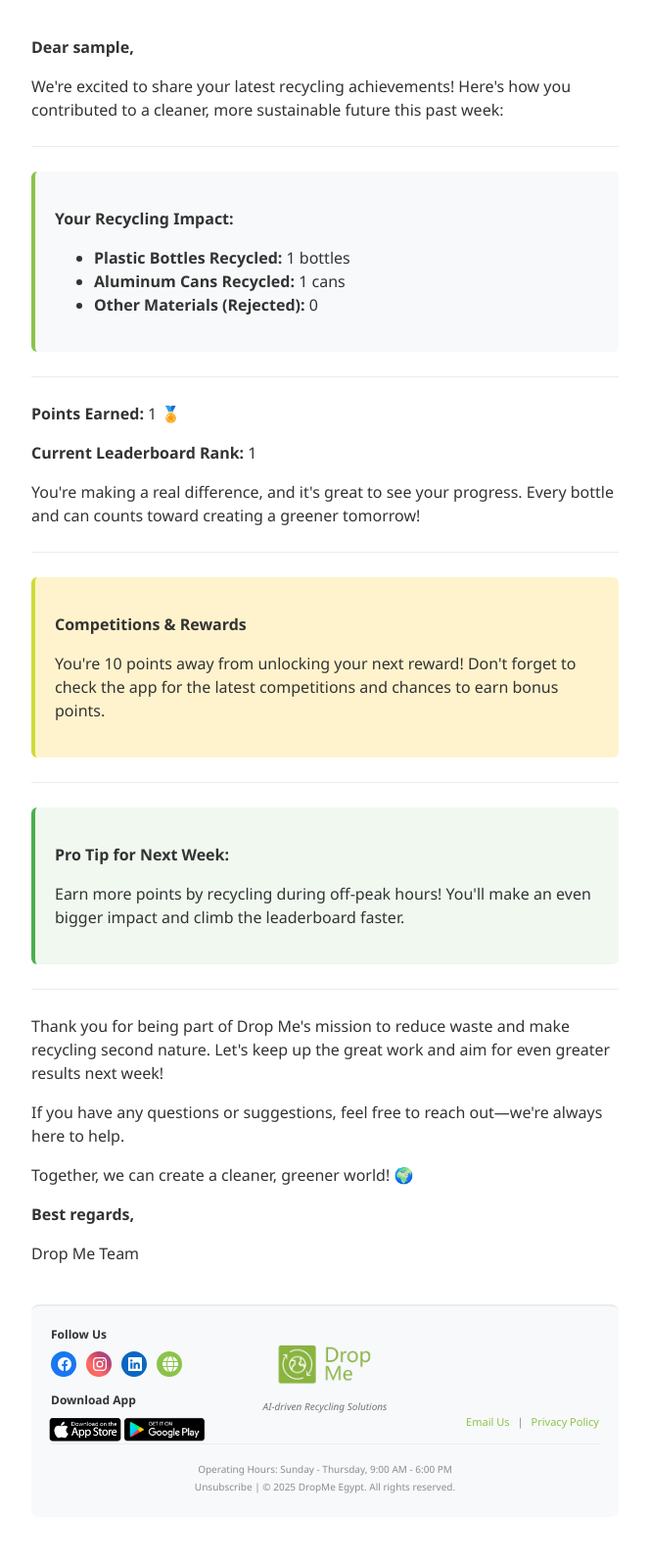
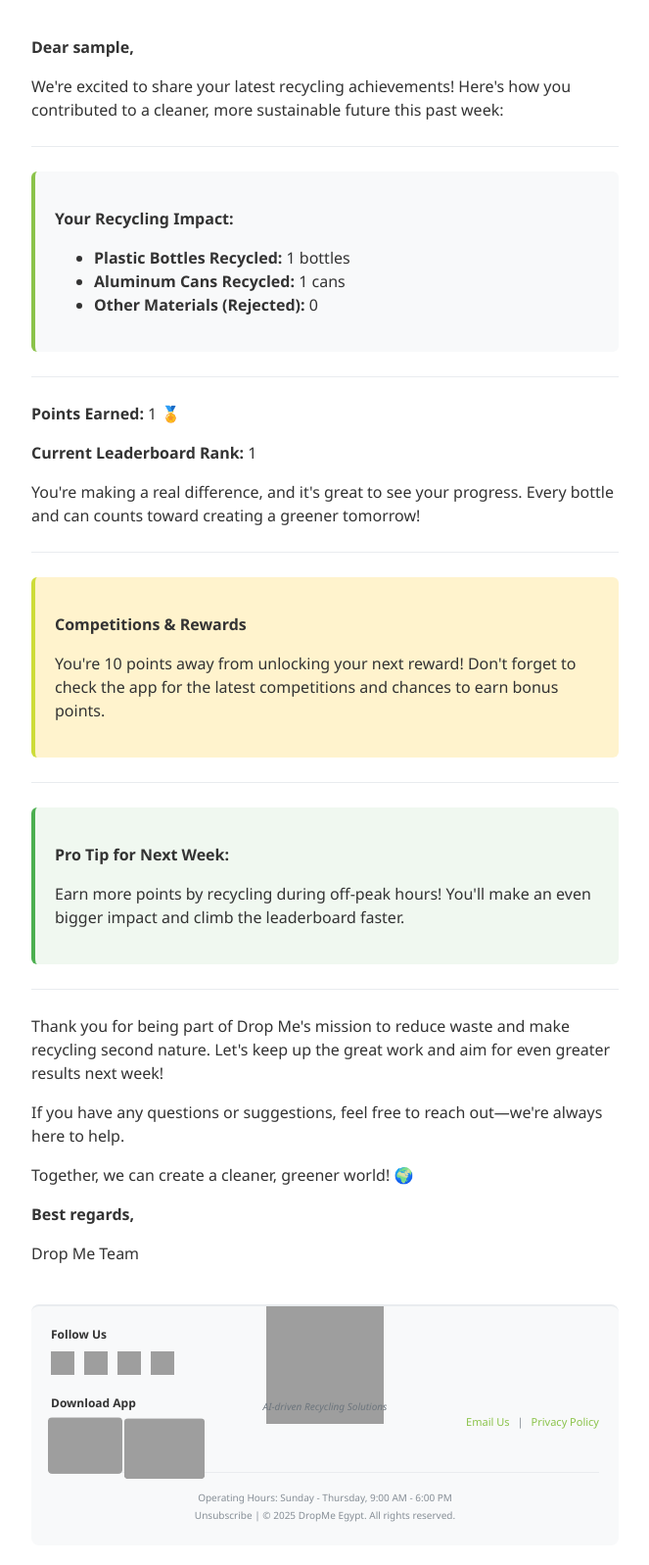
Before and after one commit to ahmedsaeed102/dropme, a Django app: template templates/active_recylce_weekly_summary_english.html in a window 1280 px wide. Shown: the whole page at 98% size, without its empty margins (308-971 px from the left). Before the commit the page ends 1524 px from the top, so only its background shows below. Run offline with Django 4.2, Linux system fonts and the light colour scheme; the template is opened without the code that fills it: most values are stand-ins (such as "Sample title", 1, 10 or a date in 2020); parts of the project's set-up code (start-up, migrations or seed data) failed here and were passed over; grey boxes are pictures that could not be loaded.

Commit message:
fix : email format

```diff
--- a/templates/active_recylce_weekly_summary_english.html
+++ b/templates/active_recylce_weekly_summary_english.html
@@ -21,7 +21,12 @@
         .content {
             margin-bottom: 40px;
         }
-
+        .social-links a img {
+            transition: transform 0.2s ease;
+        }
+        .social-links a:hover img {
+            transform: scale(1.1);
+        }
         .section {
             padding: 20px;
             border-radius: 6px;
@@ -107,7 +112,6 @@
             justify-content: center;
             width: 26px;
             height: 26px;
-            border-radius: 50%;
             color: white;
             text-decoration: none;
             font-size: 12px;
@@ -119,13 +123,6 @@
             box-shadow: 0 4px 8px rgba(0,0,0,0.2);
         }
 
-        .facebook { background-color: #1877F2;}
-        .instagram { background: linear-gradient(45deg, #F56040, #FF6B6B, #C44569, #8E44AD); }
-        .linkedin { background-color: #0A66C2; }
-        .website { background-color: #8BC34A; }
-        .social-links a svg{
-            margin-left: 1px;
-        }
 
         /* App Download Styles */
         .app-buttons {
@@ -310,43 +307,35 @@
         <!-- Left Column: Social Media & App Download -->
         <div class="footer-column footer-left">
             <div class="section-title">Follow Us</div>
-            <div class="social-links">
-                <a href="https://facebook.com/dropmeeg" class="social-icon facebook" title="Facebook" aria-label="Facebook">
-                    <svg xmlns="http://www.w3.org/2000/svg" width="14" height="14" fill="currentColor" viewBox="0 0 16 16">
-                        <path d="M16 8.049c0-4.446-3.582-8.05-8-8.05C3.58 0-.002 3.603-.002 8.05c0 4.017 2.926 7.347 6.75 7.951v-5.625h-2.03V8.05H6.75V6.275c0-2.017 1.195-3.131 3.022-3.131.876 0 1.791.157 1.791.157v1.98h-1.009c-.993 0-1.303.621-1.303 1.258v1.51h2.218l-.354 2.326H9.25V16c3.824-.604 6.75-3.934 6.75-7.951"/>
-                    </svg>
+            <div class="social-links" style="display: flex; gap: 10px; align-items: center;">
+                <a href="https://facebook.com/dropmeeg" title="Facebook" aria-label="Facebook" target="_blank" rel="noopener">
+                    <img src="https://cdn-icons-png.flaticon.com/24/733/733547.png" alt="Facebook Icon" width="24" height="24">
                 </a>
-                <a href="https://www.instagram.com/dropme.eg/" class="social-icon instagram" title="Instagram" aria-label="Instagram">
-                    <svg xmlns="http://www.w3.org/2000/svg" width="14" height="14" fill="currentColor" viewBox="0 0 16 16">
-                        <path d="M8 0C5.829 0 5.556.01 4.703.048 3.85.088 3.269.222 2.76.42a3.9 3.9 0 0 0-1.417.923A3.9 3.9 0 0 0 .42 2.76C.222 3.268.087 3.85.048 4.7.01 5.555 0 5.827 0 8.001c0 2.172.01 2.444.048 3.297.04.852.174 1.433.372 1.942.205.526.478.972.923 1.417.444.445.89.719 1.416.923.51.198 1.09.333 1.942.372C5.555 15.99 5.827 16 8 16s2.444-.01 3.298-.048c.851-.04 1.434-.174 1.943-.372a3.9 3.9 0 0 0 1.416-.923c.445-.445.718-.891.923-1.417.197-.509.332-1.09.372-1.942C15.99 10.445 16 10.173 16 8s-.01-2.445-.048-3.299c-.04-.851-.175-1.433-.372-1.941a3.9 3.9 0 0 0-.923-1.417A3.9 3.9 0 0 0 13.24.42c-.51-.198-1.092-.333-1.943-.372C10.443.01 10.172 0 7.998 0zm-.717 1.442h.718c2.136 0 2.389.007 3.232.046.78.035 1.204.166 1.486.275.373.145.64.319.92.599s.453.546.598.92c.11.281.24.705.275 1.485.039.843.047 1.096.047 3.231s-.008 2.389-.047 3.232c-.035.78-.166 1.203-.275 1.485a2.5 2.5 0 0 1-.599.919c-.28.28-.546.453-.92.598-.28.11-.704.24-1.485.276-.843.038-1.096.047-3.232.047s-2.39-.009-3.233-.047c-.78-.036-1.203-.166-1.485-.276a2.5 2.5 0 0 1-.92-.598 2.5 2.5 0 0 1-.6-.92c-.109-.281-.24-.705-.275-1.485-.038-.843-.046-1.096-.046-3.233s.008-2.388.046-3.231c.036-.78.166-1.204.276-1.486.145-.373.319-.64.599-.92s.546-.453.92-.598c.282-.11.705-.24 1.485-.276.738-.034 1.024-.044 2.515-.045zm4.988 1.328a.96.96 0 1 0 0 1.92.96.96 0 0 0 0-1.92m-4.27 1.122a4.109 4.109 0 1 0 0 8.217 4.109 4.109 0 0 0 0-8.217m0 1.441a2.667 2.667 0 1 1 0 5.334 2.667 2.667 0 0 1 0-5.334"/>
-                    </svg>
+                <a href="https://www.instagram.com/dropme.eg/" title="Instagram" aria-label="Instagram" target="_blank" rel="noopener">
+                    <img src="https://cdn-icons-png.flaticon.com/24/2111/2111463.png" alt="Instagram Icon" width="24" height="24">
                 </a>
-                <a href="https://linkedin.com/company/dropmeeg" class="social-icon linkedin" title="LinkedIn" aria-label="LinkedIn">
-                    <svg xmlns="http://www.w3.org/2000/svg" width="14" height="14" fill="currentColor" viewBox="0 0 16 16">
-                        <path d="M0 1.146C0 .513.526 0 1.175 0h13.65C15.474 0 16 .513 16 1.146v13.708c0 .633-.526 1.146-1.175 1.146H1.175C.526 16 0 15.487 0 14.854zm4.943 12.248V6.169H2.542v7.225zm-1.2-8.212c.837 0 1.358-.554 1.358-1.248-.015-.709-.52-1.248-1.342-1.248S2.4 3.226 2.4 3.934c0 .694.521 1.248 1.327 1.248zm4.908 8.212V9.359c0-.216.016-.432.08-.586.173-.431.568-.878 1.232-.878.869 0 1.216.662 1.216 1.634v3.865h2.401V9.25c0-2.22-1.184-3.252-2.764-3.252-1.274 0-1.845.7-2.165 1.193v.025h-.016l.016-.025V6.169h-2.4c.03.678 0 7.225 0 7.225z"/>
-                    </svg>
+                <a href="https://linkedin.com/company/dropmeeg" title="LinkedIn" aria-label="LinkedIn" target="_blank" rel="noopener">
+                    <img src="https://cdn-icons-png.flaticon.com/24/174/174857.png" alt="LinkedIn Icon" width="24" height="24">
                 </a>
-                <a href="https://dropmeeg.wixsite.com/dropme" class="social-icon website" title="Website" aria-label="Website">
-                    <svg xmlns="http://www.w3.org/2000/svg" viewBox="0 0 512 512" width="16px">
-                        <path fill="#ffffff" d="M352 256c0 22.2-1.2 43.6-3.3 64l-185.3 0c-2.2-20.4-3.3-41.8-3.3-64s1.2-43.6 3.3-64l185.3 0c2.2 20.4 3.3 41.8 3.3 64zm28.8-64l123.1 0c5.3 20.5 8.1 41.9 8.1 64s-2.8 43.5-8.1 64l-123.1 0c2.1-20.6 3.2-42 3.2-64s-1.1-43.4-3.2-64zm112.6-32l-116.7 0c-10-63.9-29.8-117.4-55.3-151.6c78.3 20.7 142 77.5 171.9 151.6zm-149.1 0l-176.6 0c6.1-36.4 15.5-68.6 27-94.7c10.5-23.6 22.2-40.7 33.5-51.5C239.4 3.2 248.7 0 256 0s16.6 3.2 27.8 13.8c11.3 10.8 23 27.9 33.5 51.5c11.6 26 20.9 58.2 27 94.7zm-209 0L18.6 160C48.6 85.9 112.2 29.1 190.6 8.4C165.1 42.6 145.3 96.1 135.3 160zM8.1 192l123.1 0c-2.1 20.6-3.2 42-3.2 64s1.1 43.4 3.2 64L8.1 320C2.8 299.5 0 278.1 0 256s2.8-43.5 8.1-64zM194.7 446.6c-11.6-26-20.9-58.2-27-94.6l176.6 0c-6.1 36.4-15.5 68.6-27 94.6c-10.5 23.6-22.2 40.7-33.5 51.5C272.6 508.8 263.3 512 256 512s-16.6-3.2-27.8-13.8c-11.3-10.8-23-27.9-33.5-51.5zM135.3 352c10 63.9 29.8 117.4 55.3 151.6C112.2 482.9 48.6 426.1 18.6 352l116.7 0zm358.1 0c-30 74.1-93.6 130.9-171.9 151.6c25.5-34.2 45.2-87.7 55.3-151.6l116.7 0z"/>
-                    </svg>
+                <a href="https://dropmeeg.wixsite.com/dropme" title="Website" aria-label="Website" target="_blank" rel="noopener">
+                    <img src="https://cdn-icons-png.flaticon.com/24/900/900782.png" alt="Globe Icon" width="24" height="24">
                 </a>
             </div>
 
             <div class="section-title">Download App</div>
             <div class="app-buttons">
                 <a href="#" class="app-button">
-                    <img src="logos/appstore_button.png" alt="Download on App Store">
+                    <img src="https://drop-me-privacy-policy.vercel.app/appstore_button.png" alt="Download on App Store">
                 </a>
                 <a href="https://play.google.com/store/apps/details?id=com.dropme.recycling&pcampaignid=web_share&pli=1" class="app-button" style="margin-top: 1.5px">
-                    <img src="logos/googleplay_button.png" alt="Get it on Google Play" style="width: 76px">
+                    <img src="https://drop-me-privacy-policy.vercel.app/googleplay_button.png" alt="Get it on Google Play" style="width: 76px">
                 </a>
             </div>
         </div>
 
         <!-- Center Column: Company Logo -->
         <div class="footer-column footer-center" style="margin-bottom: 40px">
-            <img src="logos/company_logo.png" alt="DropMe Logo" class="company-logo">
+            <img src="https://drop-me-privacy-policy.vercel.app/company_logo.png" alt="DropMe Logo" class="company-logo">
             <div class="company-tagline">AI-driven Recycling Solutions</div>
         </div>
 
```
